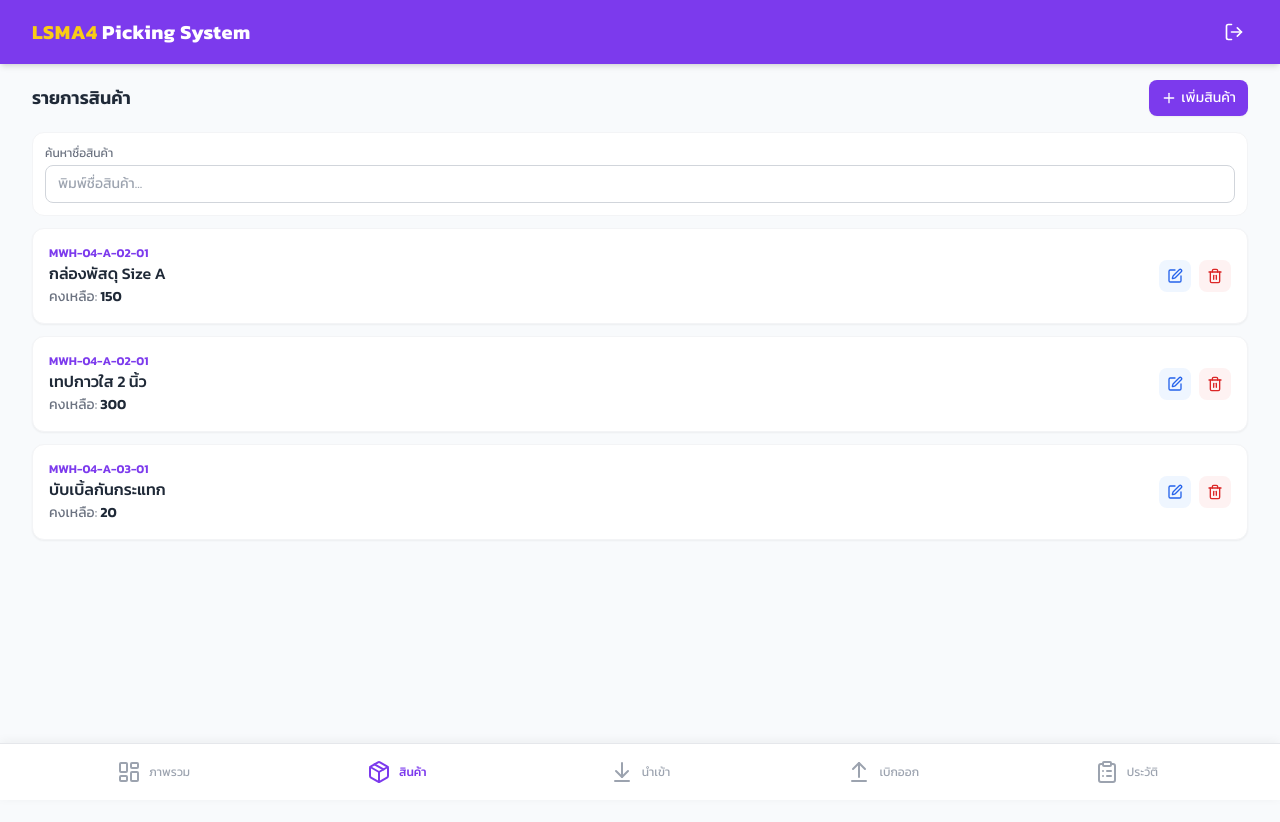
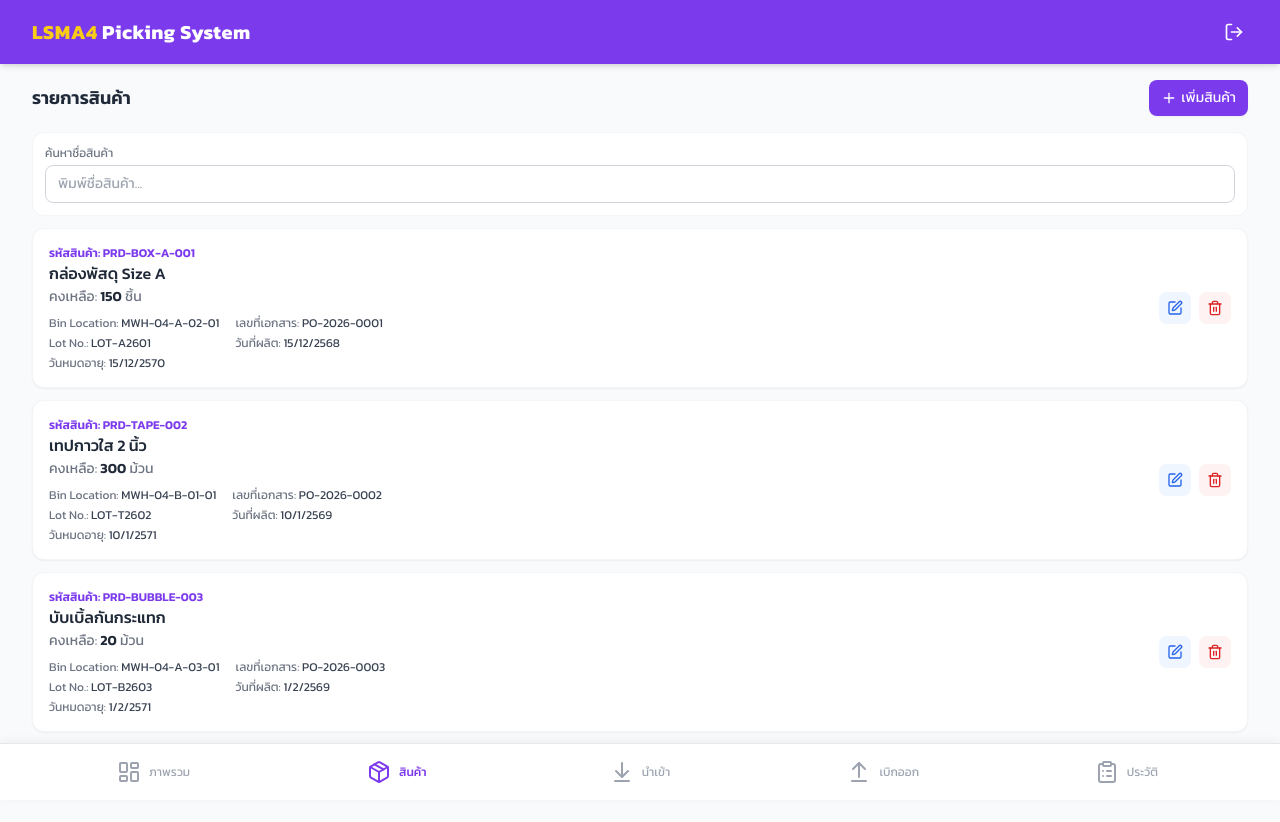
Before and after one commit to devhattrick/smart-picking, a React (Vite) app: page /products in a window 1280 px wide. Shown: the top 822 px of the page. Before the commit the page ends 800 px from the top, so only its background shows below. Built offline with nearby package versions, Linux system fonts and the light colour scheme; sample sign-in values are in the browser's storage.

Commit message:
feat(product,home): Add field form

```diff
--- a/src/components/Layout.tsx
+++ b/src/components/Layout.tsx
@@ -19,7 +19,7 @@ export default function Layout({ products, setProducts, history, setHistory, use
     navigate('/login');
   };
 
-  //* ปรับการมองเห็น Page ที่ Role ['admin', 'employee']
+  //* ปรับ Permission การมองเห็น Page ที่ Role ['admin', 'employee']
   const allNavItems: NavItem[] = [
     { path: '/dashboard', name: 'ภาพรวม', icon: <LayoutDashboard size={24} />, roles: ['admin', 'employee'] },
     { path: '/products', name: 'สินค้า', icon: <Package size={24} />, roles: ['admin'] },
--- a/src/data/mockData.ts
+++ b/src/data/mockData.ts
@@ -2,9 +2,42 @@
 import type { MovementLog, Product, User } from '../types';
 
 export const initialProducts: Product[] = [
-  { id: 1, name: "กล่องพัสดุ Size A", sku: "MWH-04-A-02-01", stock: 150 },
-  { id: 2, name: "เทปกาวใส 2 นิ้ว", sku: "MWH-04-A-02-01", stock: 300 },
-  { id: 3, name: "บับเบิ้ลกันกระแทก", sku: "MWH-04-A-03-01", stock: 20 },
+  {
+    id: 1,
+    name: "กล่องพัสดุ Size A",
+    sku: "PRD-BOX-A-001",
+    binLocation: "MWH-04-A-02-01",
+    documentNo: "PO-2026-0001",
+    unit: "ชิ้น",
+    lotNo: "LOT-A2601",
+    manufacturingDate: "2025-12-15",
+    expiryDate: "2027-12-15",
+    stock: 150
+  },
+  {
+    id: 2,
+    name: "เทปกาวใส 2 นิ้ว",
+    sku: "PRD-TAPE-002",
+    binLocation: "MWH-04-B-01-01",
+    documentNo: "PO-2026-0002",
+    unit: "ม้วน",
+    lotNo: "LOT-T2602",
+    manufacturingDate: "2026-01-10",
+    expiryDate: "2028-01-10",
+    stock: 300
+  },
+  {
+    id: 3,
+    name: "บับเบิ้ลกันกระแทก",
+    sku: "PRD-BUBBLE-003",
+    binLocation: "MWH-04-A-03-01",
+    documentNo: "PO-2026-0003",
+    unit: "ม้วน",
+    lotNo: "LOT-B2603",
+    manufacturingDate: "2026-02-01",
+    expiryDate: "2028-02-01",
+    stock: 20
+  },
 ];
 
 //TODO จำลอง Location ที่จัดเก็บ (เช่น Rack, Zone)
--- a/src/pages/Home.tsx
+++ b/src/pages/Home.tsx
@@ -5,33 +5,70 @@ import { useOutletContext } from 'react-router-dom';
 import { Plus, Edit, Trash2, X } from 'lucide-react';
 import type { AppOutletContext, Product } from '../types';
 
-interface ProductFormData {
+interface ProductFormData extends Omit<Product, 'id'> {
   id: number | null;
-  name: string;
-  sku: string;
-  stock: number;
 }
+
+const emptyFormData: ProductFormData = {
+  id: null,
+  name: '',
+  sku: '',
+  binLocation: '',
+  documentNo: '',
+  unit: '',
+  lotNo: '',
+  manufacturingDate: '',
+  expiryDate: '',
+  stock: 0,
+};
 
 export default function Home() {
   // ดึงข้อมูลสินค้ามาจาก Layout
   const { products, setProducts } = useOutletContext<AppOutletContext>();
   const [showForm, setShowForm] = useState(false);
   const [nameFilter, setNameFilter] = useState('');
-  const [formData, setFormData] = useState<ProductFormData>({ id: null, name: '', sku: '', stock: 0 });
+  const [formData, setFormData] = useState<ProductFormData>(emptyFormData);
   const filteredProducts = products.filter((product) =>
-    product.name.toLowerCase().includes(nameFilter.trim().toLowerCase())
+    `${product.sku} ${product.name}`.toLowerCase().includes(nameFilter.trim().toLowerCase())
+  );
+
+  const formatDate = (value: string) => {
+    const date = new Date(value);
+    if (Number.isNaN(date.getTime())) return '-';
+    return date.toLocaleDateString('th-TH');
+  };
+
+  const isInvalidDateRange = Boolean(
+    formData.manufacturingDate &&
+    formData.expiryDate &&
+    formData.expiryDate < formData.manufacturingDate
   );
 
   // ฟังก์ชันบันทึกข้อมูล (ใช้ได้ทั้งเพิ่มและแก้ไข)
   const handleSubmit = (e: FormEvent<HTMLFormElement>) => {
     e.preventDefault();
+    const normalizedData = {
+      ...formData,
+      name: formData.name.trim(),
+      sku: formData.sku.trim(),
+      binLocation: formData.binLocation.trim(),
+      documentNo: formData.documentNo.trim(),
+      unit: formData.unit.trim(),
+      lotNo: formData.lotNo.trim(),
+      stock: Number(formData.stock) || 0,
+    };
+
+    if (isInvalidDateRange) {
+      return;
+    }
+
     if (formData.id !== null) {
       // กรณีแก้ไข
-      const updatedProduct: Product = { ...formData, id: formData.id, stock: Number(formData.stock) };
+      const updatedProduct: Product = { ...normalizedData, id: formData.id };
       setProducts(products.map(p => p.id === formData.id ? updatedProduct : p));
     } else {
       // กรณีเพิ่มใหม่
-      const newProduct: Product = { ...formData, id: Date.now(), stock: Number(formData.stock) };
+      const newProduct: Product = { ...normalizedData, id: Date.now() };
       setProducts([...products, newProduct]);
     }
     closeForm();
@@ -39,7 +76,7 @@ export default function Home() {
 
   const closeForm = () => {
     setShowForm(false);
-    setFormData({ id: null, name: '', sku: '', stock: 0 });
+    setFormData(emptyFormData);
   };
 
   return (
@@ -47,7 +84,10 @@ export default function Home() {
       <div className="flex flex-col sm:flex-row sm:justify-between sm:items-center gap-3">
         <h2 className="text-lg font-semibold text-gray-800">รายการสินค้า</h2>
         <button
-          onClick={() => setShowForm(true)}
+          onClick={() => {
+            setFormData(emptyFormData);
+            setShowForm(true);
+          }}
           className="bg-primary-600 text-white px-3 py-2 rounded-lg flex items-center justify-center gap-1 text-sm shadow-sm hover:bg-primary-700 transition-colors w-full sm:w-auto"
         >
           <Plus size={16} /> เพิ่มสินค้า
@@ -61,20 +101,45 @@ export default function Home() {
             <h3 className="font-medium text-primary-700">{formData.id ? 'แก้ไขสินค้า' : 'เพิ่มสินค้าใหม่'}</h3>
             <button onClick={closeForm} className="text-gray-400 hover:text-red-500"><X size={20} /></button>
           </div>
-          <form onSubmit={handleSubmit} className="grid grid-cols-1 sm:grid-cols-2 gap-3">
+          <form onSubmit={handleSubmit} className="grid grid-cols-1 sm:grid-cols-2 lg:grid-cols-3 gap-3">
             <div>
-              <label className="block text-xs text-gray-500 mb-1">รหัสสินค้า (SKU)</label>
+              <label className="block text-xs text-gray-500 mb-1">รหัสสินค้า</label>
               <input type="text" required value={formData.sku} onChange={e => setFormData({ ...formData, sku: e.target.value })} className="w-full border border-gray-300 rounded-lg px-3 py-2 text-sm focus:outline-none focus:ring-2 focus:ring-primary-500" />
             </div>
             <div>
               <label className="block text-xs text-gray-500 mb-1">ชื่อสินค้า</label>
               <input type="text" required value={formData.name} onChange={e => setFormData({ ...formData, name: e.target.value })} className="w-full border border-gray-300 rounded-lg px-3 py-2 text-sm focus:outline-none focus:ring-2 focus:ring-primary-500" />
             </div>
-            {/* <div>
-              <label className="block text-xs text-gray-500 mb-1">จำนวนตั้งต้น</label>
-              <input type="number" required min="0" value={formData.stock} onChange={e => setFormData({...formData, stock: e.target.value})} className="w-full border border-gray-300 rounded-lg px-3 py-2 text-sm focus:outline-none focus:ring-2 focus:ring-primary-500" />
-            </div> */}
-            <button type="submit" className="w-full bg-primary-600 text-white py-2 rounded-lg text-sm font-medium hover:bg-primary-700 transition-colors sm:col-span-2">
+            <div>
+              <label className="block text-xs text-gray-500 mb-1">Bin Location</label>
+              <input type="text" required value={formData.binLocation} onChange={e => setFormData({ ...formData, binLocation: e.target.value })} className="w-full border border-gray-300 rounded-lg px-3 py-2 text-sm focus:outline-none focus:ring-2 focus:ring-primary-500" />
+            </div>
+            <div>
+              <label className="block text-xs text-gray-500 mb-1">เลขที่เอกสาร</label>
+              <input type="text" required value={formData.documentNo} onChange={e => setFormData({ ...formData, documentNo: e.target.value })} className="w-full border border-gray-300 rounded-lg px-3 py-2 text-sm focus:outline-none focus:ring-2 focus:ring-primary-500" />
+            </div>
+            <div>
+              <label className="block text-xs text-gray-500 mb-1">หน่วย</label>
+              <input type="text" required value={formData.unit} onChange={e => setFormData({ ...formData, unit: e.target.value })} className="w-full border border-gray-300 rounded-lg px-3 py-2 text-sm focus:outline-none focus:ring-2 focus:ring-primary-500" />
+            </div>
+            <div>
+              <label className="block text-xs text-gray-500 mb-1">Lot No.</label>
+              <input type="text" required value={formData.lotNo} onChange={e => setFormData({ ...formData, lotNo: e.target.value })} className="w-full border border-gray-300 rounded-lg px-3 py-2 text-sm focus:outline-none focus:ring-2 focus:ring-primary-500" />
+            </div>
+            <div>
+              <label className="block text-xs text-gray-500 mb-1">วันที่ผลิต</label>
+              <input type="date" required value={formData.manufacturingDate} onChange={e => setFormData({ ...formData, manufacturingDate: e.target.value })} className="w-full border border-gray-300 rounded-lg px-3 py-2 text-sm focus:outline-none focus:ring-2 focus:ring-primary-500 bg-white" />
+            </div>
+            <div>
+              <label className="block text-xs text-gray-500 mb-1">วันหมดอายุ</label>
+              <input type="date" required min={formData.manufacturingDate || undefined} value={formData.expiryDate} onChange={e => setFormData({ ...formData, expiryDate: e.target.value })} className="w-full border border-gray-300 rounded-lg px-3 py-2 text-sm focus:outline-none focus:ring-2 focus:ring-primary-500 bg-white" />
+            </div>
+            {isInvalidDateRange && (
+              <div className="text-xs text-red-600 sm:col-span-2 lg:col-span-3">
+                วันหมดอายุต้องไม่น้อยกว่าวันที่ผลิต
+              </div>
+            )}
+            <button type="submit" disabled={isInvalidDateRange} className="w-full bg-primary-600 text-white py-2 rounded-lg text-sm font-medium hover:bg-primary-700 transition-colors disabled:bg-gray-300 disabled:cursor-not-allowed sm:col-span-2 lg:col-span-3">
               บันทึกข้อมูล
             </button>
           </form>
@@ -100,9 +165,18 @@ export default function Home() {
         {filteredProducts.map((product: Product) => (
           <div key={product.id} className="bg-white p-4 rounded-xl shadow-sm border border-gray-100 flex flex-col sm:flex-row sm:justify-between sm:items-center items-start gap-3">
             <div>
-              <div className="text-xs text-primary-600 font-semibold mb-0.5">{product.sku}</div>
+              <div className="text-xs text-primary-600 font-semibold mb-0.5">รหัสสินค้า: {product.sku}</div>
               <div className="font-medium text-gray-800 leading-tight">{product.name}</div>
-              <div className="text-sm text-gray-500 mt-1">คงเหลือ: <span className="font-semibold text-gray-800">{product.stock}</span></div>
+              <div className="text-sm text-gray-500 mt-1">
+                คงเหลือ: <span className="font-semibold text-gray-800">{product.stock}</span> {product.unit}
+              </div>
+              <div className="grid grid-cols-1 sm:grid-cols-2 gap-x-4 gap-y-1 mt-2 text-xs text-gray-500">
+                <div>Bin Location: <span className="text-gray-700">{product.binLocation}</span></div>
+                <div>เลขที่เอกสาร: <span className="text-gray-700">{product.documentNo}</span></div>
+                <div>Lot No.: <span className="text-gray-700">{product.lotNo}</span></div>
+                <div>วันที่ผลิต: <span className="text-gray-700">{formatDate(product.manufacturingDate)}</span></div>
+                <div>วันหมดอายุ: <span className="text-gray-700">{formatDate(product.expiryDate)}</span></div>
+              </div>
             </div>
             <div className="flex gap-2 self-end sm:self-auto">
               <button onClick={() => { setFormData(product); setShowForm(true); }} className="p-2 text-blue-600 bg-blue-50 rounded-lg hover:bg-blue-100 transition-colors">
--- a/src/types.ts
+++ b/src/types.ts
@@ -7,6 +7,12 @@ export interface Product {
     id: number;
     name: string;
     sku: string;
+    binLocation: string;
+    documentNo: string;
+    unit: string;
+    lotNo: string;
+    manufacturingDate: string;
+    expiryDate: string;
     stock: number;
 }
 
```
